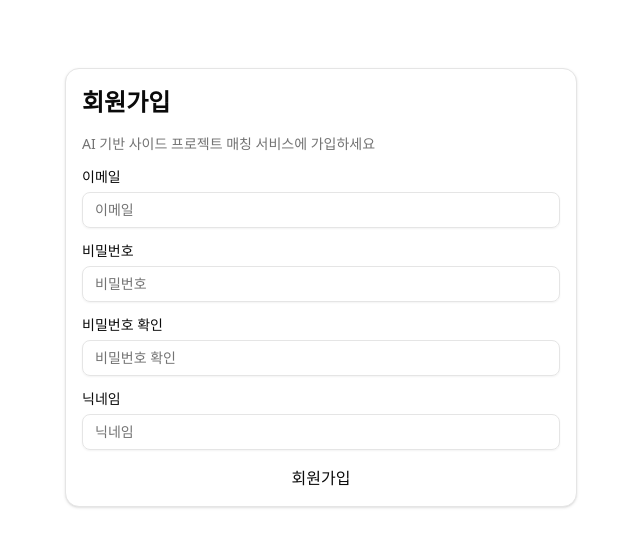
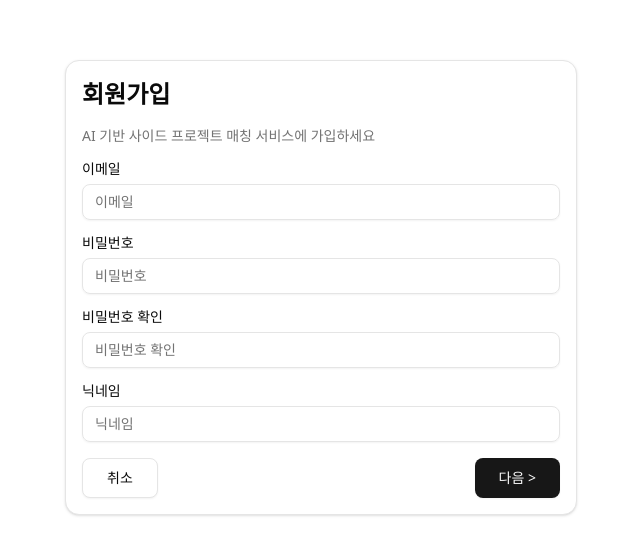
Before and after one commit to side-project-ai-matching/frontend, a React (Vite) app: page /register in a window 1280 px wide. Shown: the part 113-668 px from the top of the page, without its empty margins (319-959 px from the left). Built offline with nearby package versions, Linux system fonts and the light colour scheme.

Commit message:
feat: 버튼 적용

```diff
--- a/src/features/auth/components/RegisterForm.tsx
+++ b/src/features/auth/components/RegisterForm.tsx
@@ -7,6 +7,7 @@ import { useNavigate } from "react-router-dom";
 import { Input } from "../../../shared/components/Input";
 import { Label } from "../../../shared/components/Label";
 import { ErrorMessage } from "./ErrorMessage";
+import { Button } from "../../../shared/components/Button";
 
 const schema = yup.object().shape({
   email: yup.string().email("이메일 형식이 아닙니다.").required("필수 입력"),
@@ -55,6 +56,10 @@ export function RegisterForm() {
     navigate("/");
   };
 
+  const handleCancel = () => {
+    navigate("/");
+  };
+
   return (
     <form onSubmit={handleSubmit(onSubmit)} className="flex flex-col gap-2">
       <Label htmlFor="email">이메일</Label>
@@ -69,7 +74,10 @@ export function RegisterForm() {
       <Label htmlFor="nickname">닉네임</Label>
       <Input {...register("nickname")} placeholder="닉네임" maxLength={12} />
       <ErrorMessage>{errors.nickname?.message || nicknameError}</ErrorMessage>
-      <button type="submit">회원가입</button>
+      <div className="flex justify-between gap-2">
+        <Button variant="outline" size="lg" onClick={handleCancel}>취소</Button>
+        <Button type="submit" size="lg">{`다음 >`}</Button>
+      </div>
     </form>
   );
 }
```
